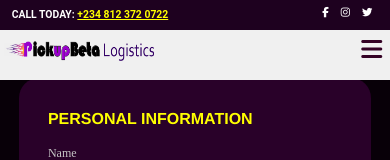
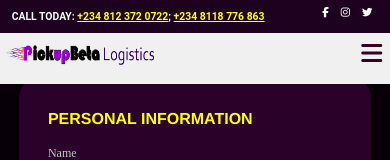
Before and after one commit to Chosen2730/PickUpBeta, a plain HTML site: page form.html in a window 390 px wide. Shown: the top 160 px of the page. Drawn offline with nearby package versions, Linux system fonts and the light colour scheme.

Commit message:
"added a second phone number to header"

```diff
--- a/form.html
+++ b/form.html
@@ -31,7 +31,7 @@
       <div class="navigation">
         <div class="top-div">
           <div class="top-div-flex">
-            <h5>Call today: <a class="call" href="tel:+2348123720722">+234 812 372 0722</a></h5>
+            <h5>Call today: <a class="call" href="tel:+2348123720722">+234 812 372 0722</a>; <a class="call" href="tel:+2348118776863">+234 8118 776 863</a> </h5>
           </div>
           <div class="top-div-flex top2">
             <a href="https://web.facebook.com/Pickup-beta-101554642049216"><i class="fab fa-facebook-f"></i></a>
```
Also changed, not shown: index.html (+1 -1 lines).
